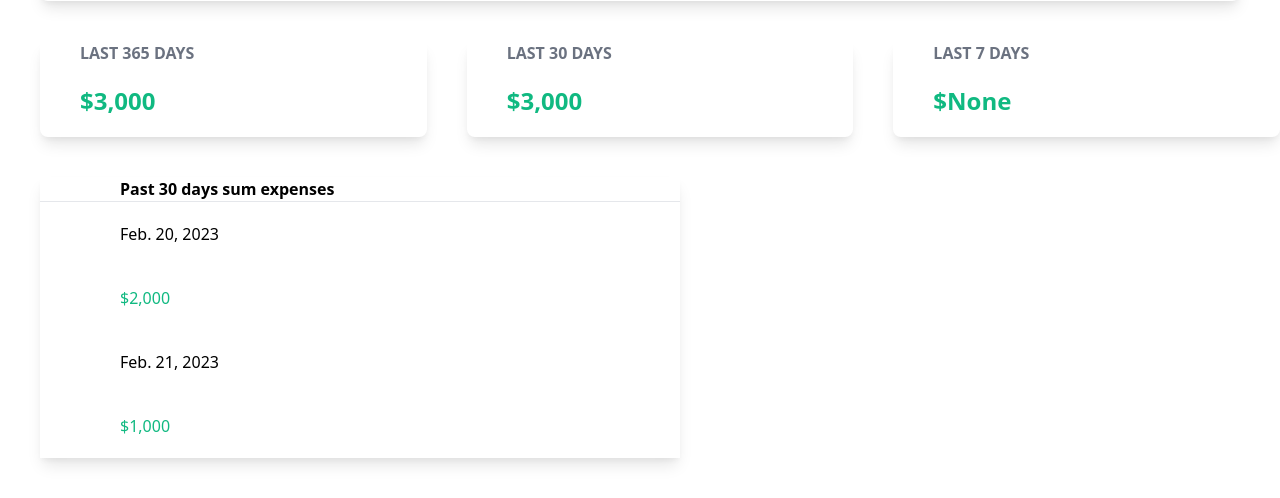
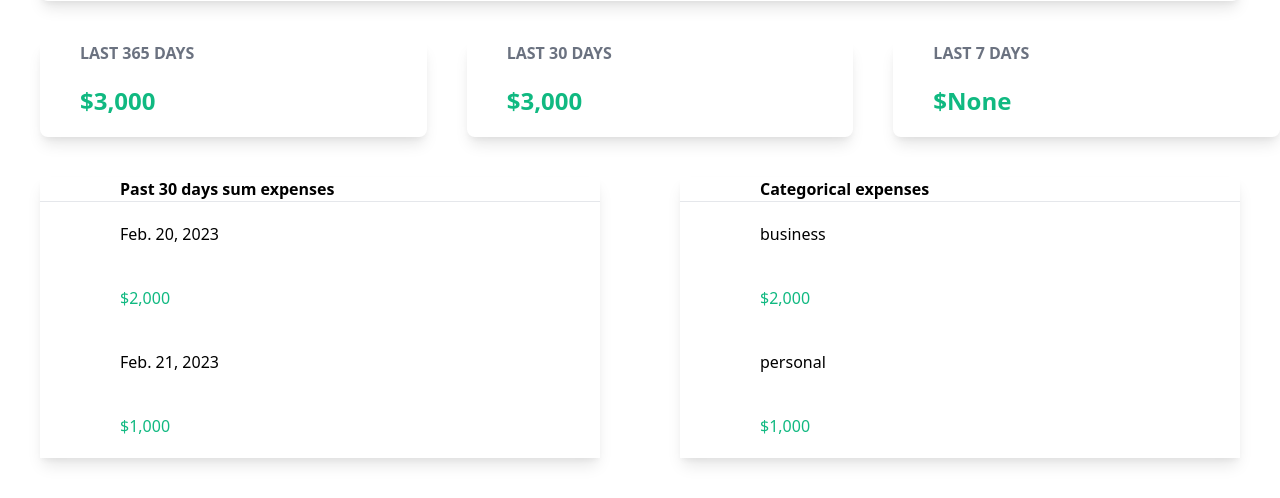
Before and after one commit to GianlorenzoDercole/tracker, a Django app: page / in a window 1280 px wide. Shown: the part 780-1278 px from the top of the page. Run offline with Django 4.2, Linux system fonts and the light colour scheme; data comes from the database, SQL or seed files in the repository; style sheets or scripts are compiled from the project's sources.

Commit message:
added expenses by category see views.py line 33 and index.html line 133

```diff
--- a/mysite/myapp/templates/myapp/index.html
+++ b/mysite/myapp/templates/myapp/index.html
@@ -100,6 +100,8 @@
     </div>
     <!-- show sum of expenses for past 30 days -->
     <div class="flex">
+
+
         <div class="w-1/2 shadow-lg m-10">
             <div class="fles fles-wrap space-x-40 font-bold px-20 py-50">
                 <span>Past 30 days sum expenses</span>
@@ -121,11 +123,30 @@
                 {% endfor %}
             </div>
         </div>
+
+
+        <div class="w-1/2 shadow-lg m-10">
+            <div class="fles fles-wrap space-x-40 font-bold px-20 py-50">
+                <span>Categorical expenses</span>
+            </div>
+            <hr>
+            <div id="30-day-table">
+                {% for categorical_sum in categorical_sums %}
+                    <div class="fles flex-wrap px-20 py-5">
+                        <span>
+                            {{ categorical_sum.category }}
+                        </span>
+                    </div>
+
+                    <div class="fles flex-wrap px-20 py-5">
+                        <span class="text-green-500">
+                            ${{ categorical_sum.sum|intcomma }}
+                        </span>
+                    </div>
+                {% endfor %}
+            </div>
+        </div>
+
     </div>
 
-
-
-
-
-
 {% endblock %}
--- a/mysite/myapp/views.py
+++ b/mysite/myapp/views.py
@@ -30,8 +30,10 @@
 
     daily_sums = Expense.objects.filter().values('date').order_by('date').annotate(sum=Sum('amount'))
 
+    categorical_sums = Expense.objects.filter().values('category').order_by('category').annotate(sum=Sum('amount'))
+
     expense_form = ExpenseForm()
-    return render(request,'myapp/index.html',{'expense_form':expense_form,'expenses':expenses,'total_expenses':total_expenses,'yearly_sum':yearly_sum,'monthly_sum':monthly_sum,'weekly_sum':weekly_sum,'daily_sums':daily_sums})
+    return render(request,'myapp/index.html',{'expense_form':expense_form,'expenses':expenses,'total_expenses':total_expenses,'yearly_sum':yearly_sum,'monthly_sum':monthly_sum,'weekly_sum':weekly_sum,'daily_sums':daily_sums,'categorical_sums':categorical_sums})
 
 
 
```
